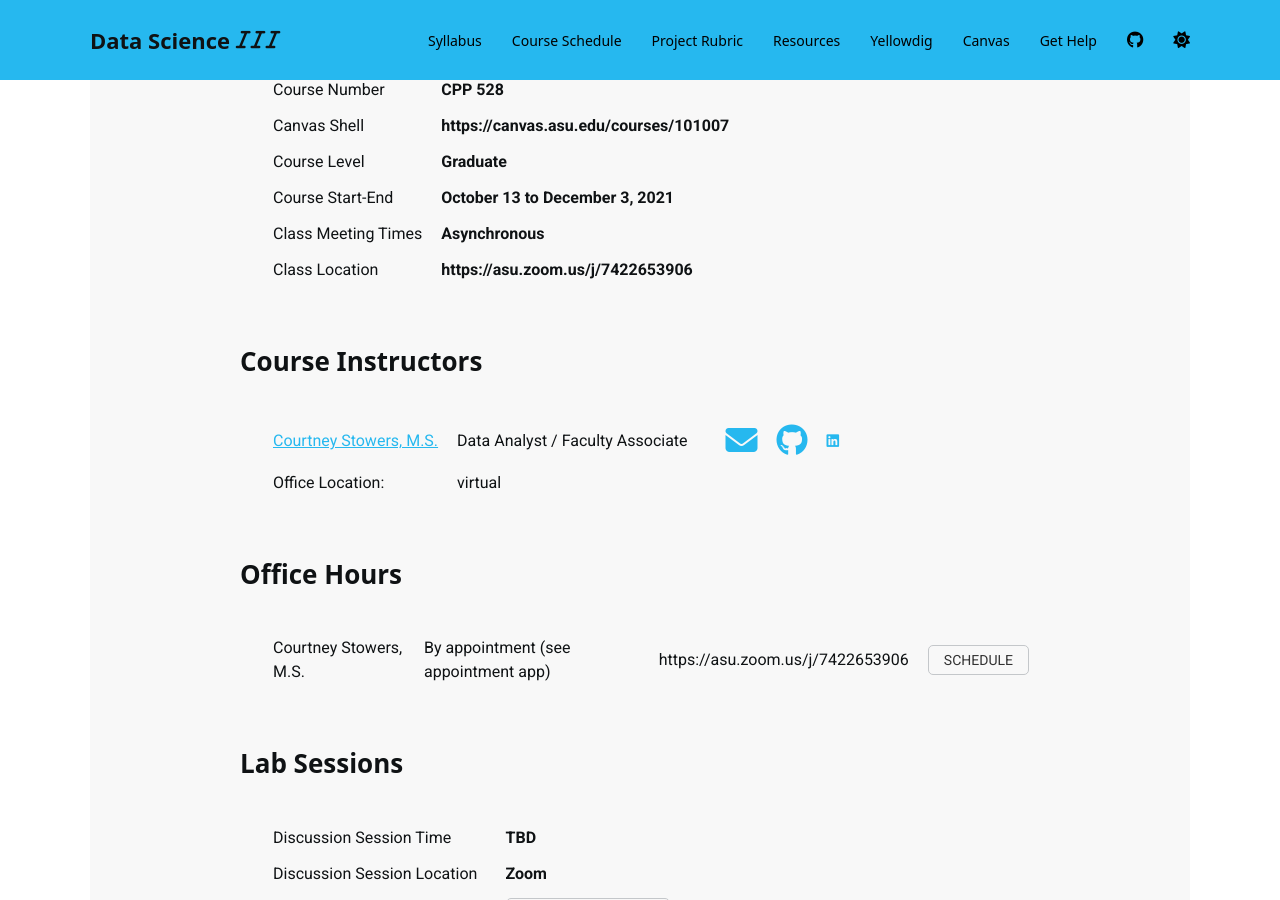
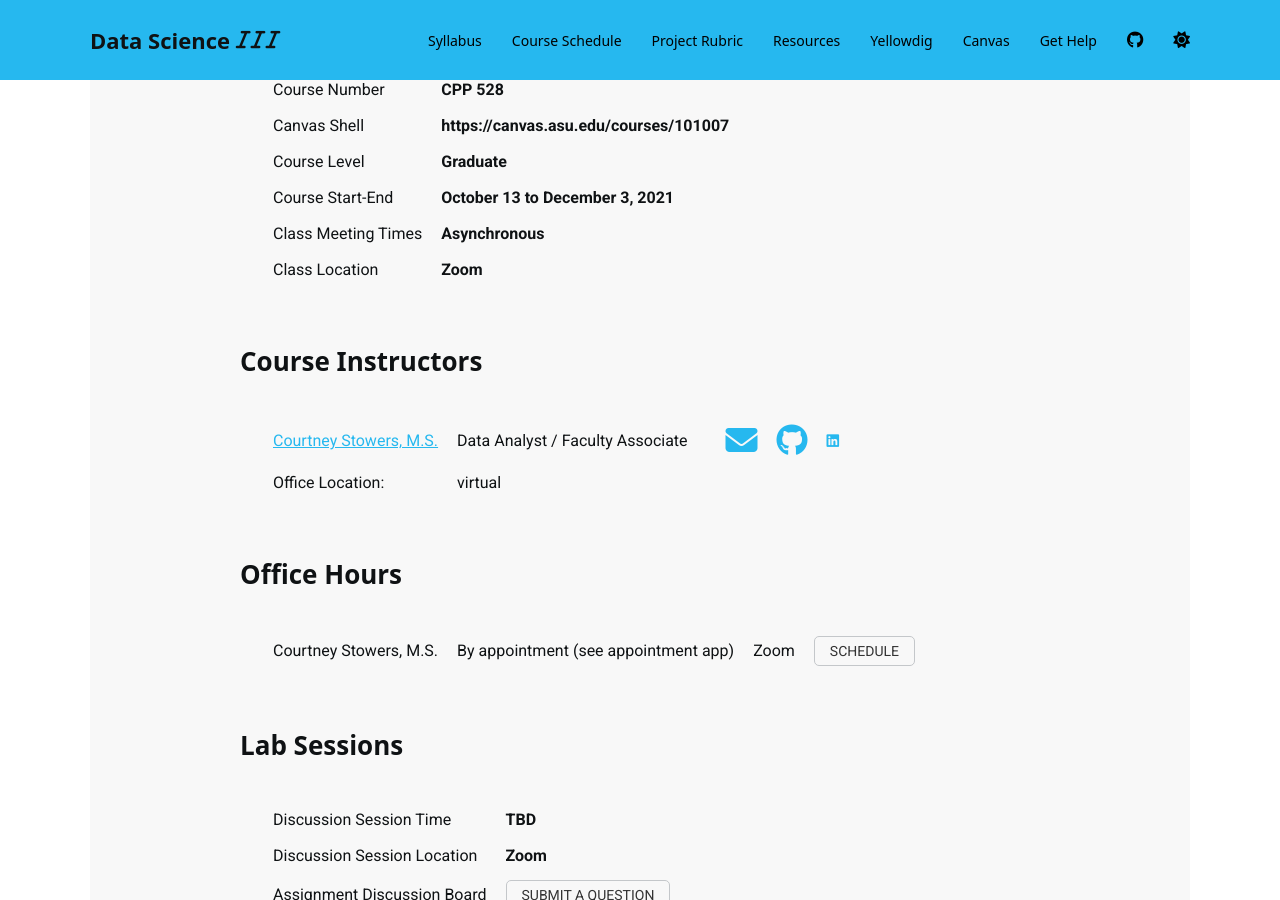
Before and after one commit to Watts-College/cpp-528-fall-2021, a Jekyll site: the page built from index.md, in a window 1280 px wide and 900 px high, scrolled down 975 px. Built offline with Jekyll 4.4.1, drawn with Linux system fonts in a browser that asks for light colours; nearby versions of some CDN libraries; a script bundle is joined from its source files by our own code; library files that are not in the unit come from our copies; a style sheet for code colours, icons or effects is not loaded; some of the changed lines change nothing that is shown.

Commit message:
Update index.md

```diff
--- a/index.md
+++ b/index.md
@@ -17,7 +17,7 @@
  course_start_end_dates: October 13 to December 3, 2021
  course_prerequisites:
  class_meets_when:  Asynchronous
- class_meets_where:  'https://asu.zoom.us/j/7422653906'
+ class_meets_where:  Zoom
  review_sessions_when: TBD
  review_sessions_where: Zoom
  discussion_board_url: 'https://watts-college.github.io/cpp-528-fall-2021/help/'
@@ -33,7 +33,7 @@
    scholar_url:
    linked_in_url: 'www.linkedin.com/in/courtney-stowers'
    office_hours_time: By appointment (see appointment app)
-   office_hours_location:  'https://asu.zoom.us/j/7422653906'
+   office_hours_location:  Zoom
    office_hours_app_url: 'https://calendly.com/courtney-stowers/'
 
 
```
